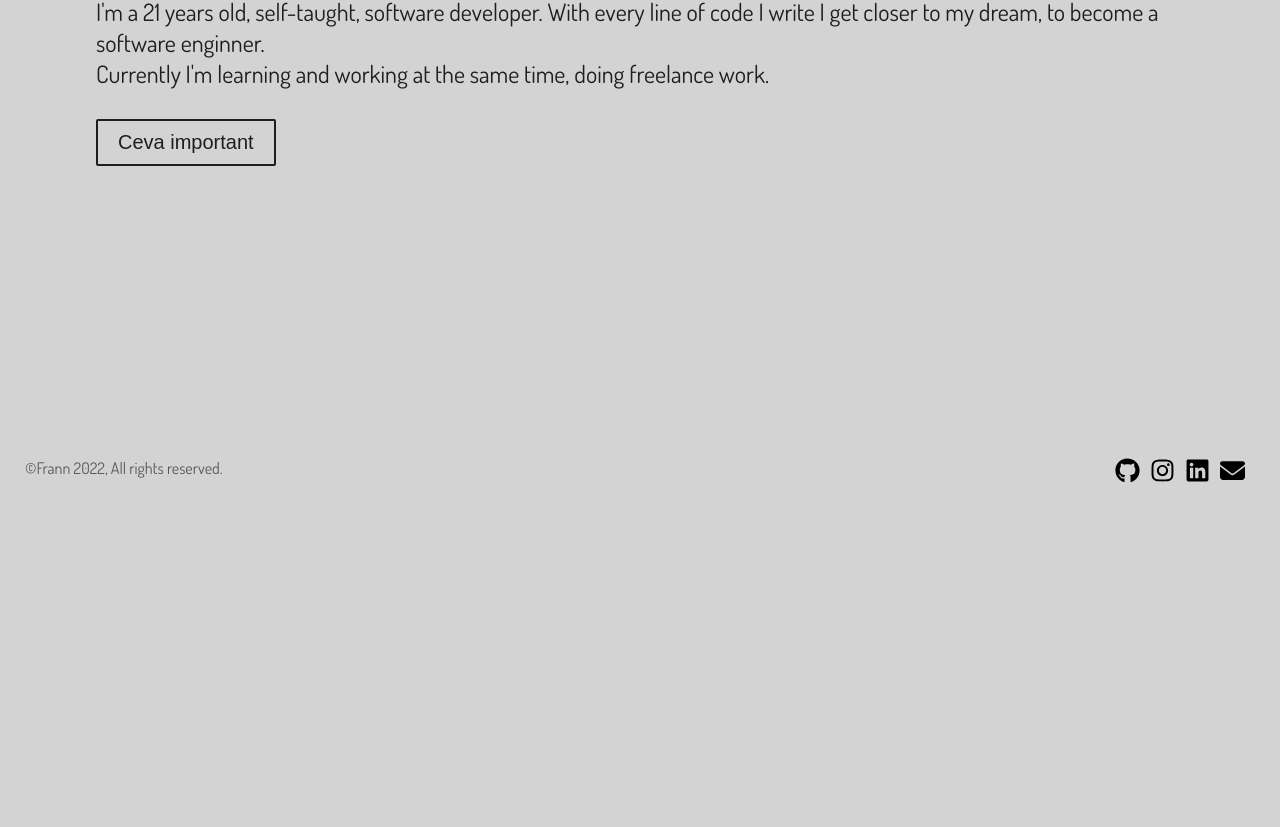
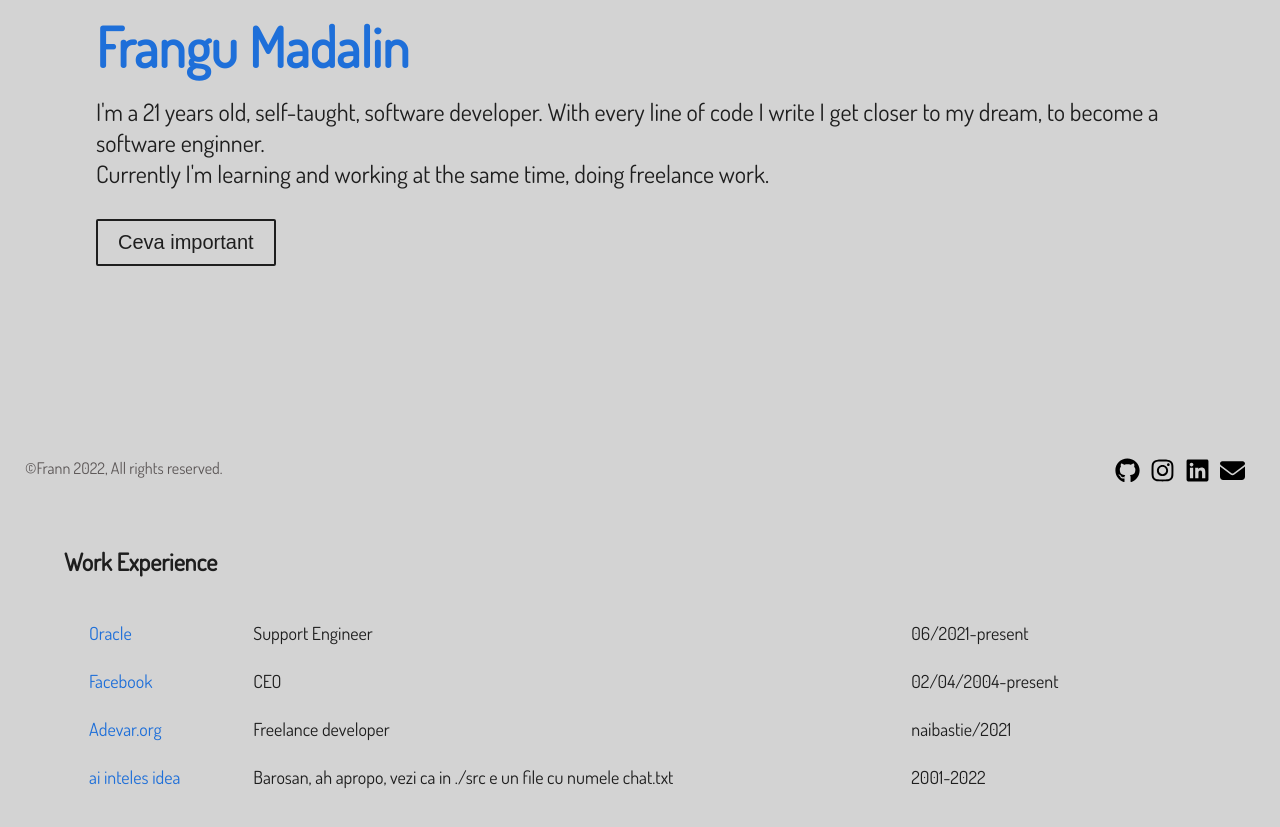
Before and after one commit to xFrann/franndev, a React (Create React App) app: page / in a window 1280 px wide. Shown: the part 303-1130 px from the top of the page. Before the commit the page ends 800 px from the top, so only its background shows below. Built offline with nearby package versions, Linux system fonts and the light colour scheme.

Commit message:
work experience (kinda a test)

```diff
--- a/src/App.js
+++ b/src/App.js
@@ -2,13 +2,14 @@ import Home from "./containers/Home";
 import Nav from "./containers/Nav";
 import Footer from "./containers/Footer";
 import HomeSorin from "./containers/HomeSorin";
+import Work from "./containers/Work";
 
 function App() {
   return (
     <>
       <Nav/>
       <HomeSorin/>
-
+      <Work/>
       <Footer/>
     </>
 
@@ -16,5 +17,3 @@ function App() {
 }
 
 export default App;
-//👋 Hello, I'm Madalin
-//Passionate about computer science, still self-teaching about the topic on the dail
--- /dev/null
+++ b/src/containers/Work.js
@@ -0,0 +1,36 @@
+import WorkStyle from '../css/WorkStyle.css'
+
+export default function Work(){
+    return(
+        <div>
+
+        <div class="column-1">
+                <h2>Work Experience</h2>
+            <table class="table-style">
+                <tr>
+                <td id='td-blue'>Oracle</td>
+                <td>Support Engineer</td>
+                <td>06/2021-present</td>
+            </tr>
+            <tr>
+                <td id='td-blue'>Facebook</td>
+                <td>CEO</td>
+                <td>02/04/2004-present</td>
+            </tr>
+            <tr>
+                <td id='td-blue'>Adevar.org</td>
+                <td>Freelance developer</td>
+                <td>naibastie/2021</td>
+            </tr>
+            <tr>
+                <td id='td-blue'>ai inteles idea</td>
+                <td>Barosan, ah apropo, vezi ca in ./src e un file cu numele chat.txt</td>
+                <td>2001-2022</td>
+            </tr>
+            </table>
+
+        </div>
+
+        </div>
+    );
+}
--- a/src/css/HomeSorin.css
+++ b/src/css/HomeSorin.css
@@ -21,7 +21,7 @@ body,html{
 .container{
     width: 85%;
     margin: auto;
-    padding: 90px 0px;
+    padding: 190px 0px;
 }
 #first-title{
     color: #000000;
--- /dev/null
+++ b/src/css/WorkStyle.css
@@ -0,0 +1,22 @@
+/* Wide column */
+.column-1 {
+    width: 90%;
+    height: auto;
+
+    padding-bottom:70px;
+    margin:auto;
+    margin-bottom:50px;
+    margin-top: 75px;
+
+  }
+
+  .table-style {
+    width: 95%;
+    border-spacing: 24px;
+  }
+  #td-blue{
+    color:  #1e6fd9;
+  }
+  td{
+    font-size: 18px;
+  }
```
